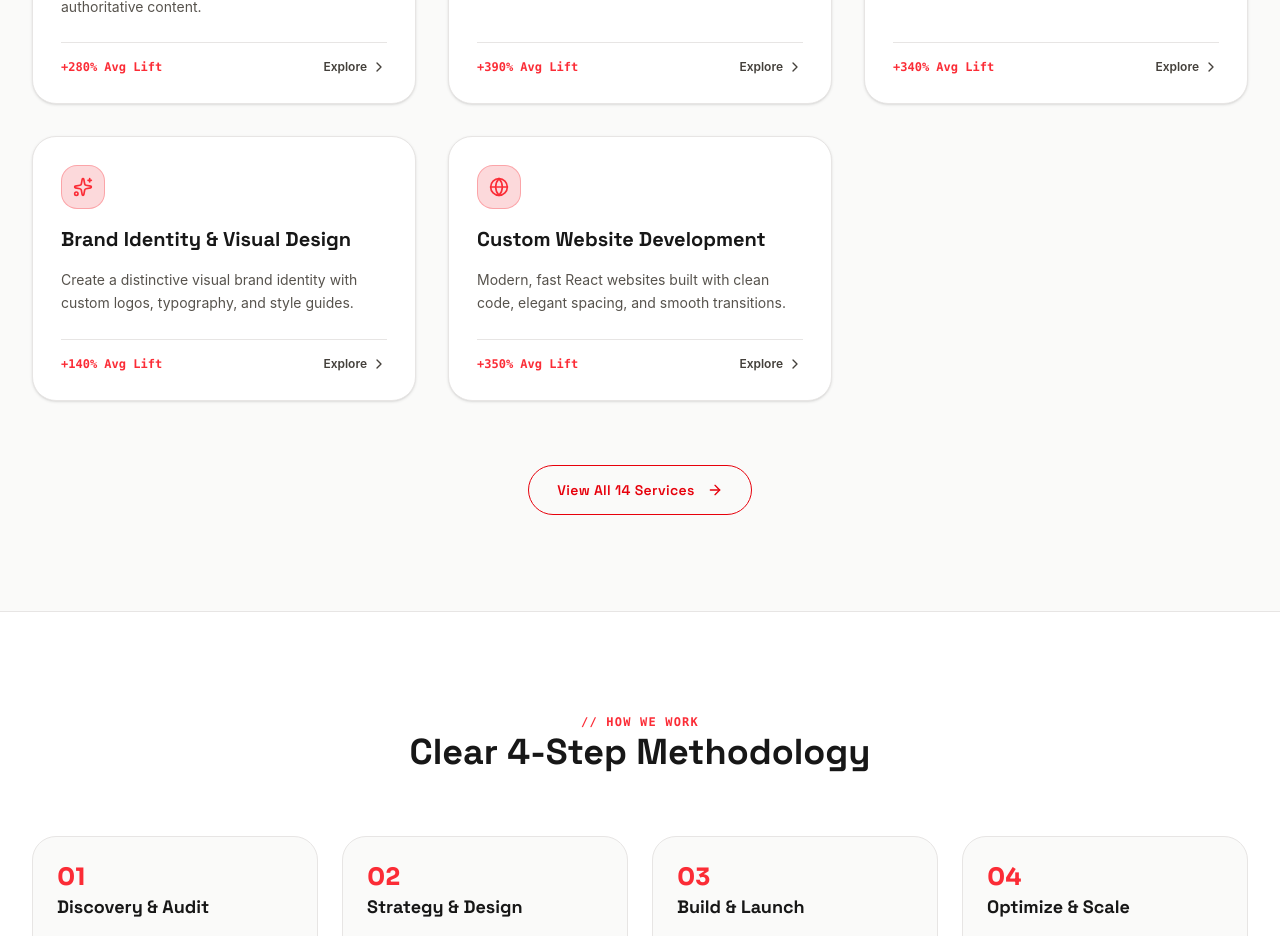
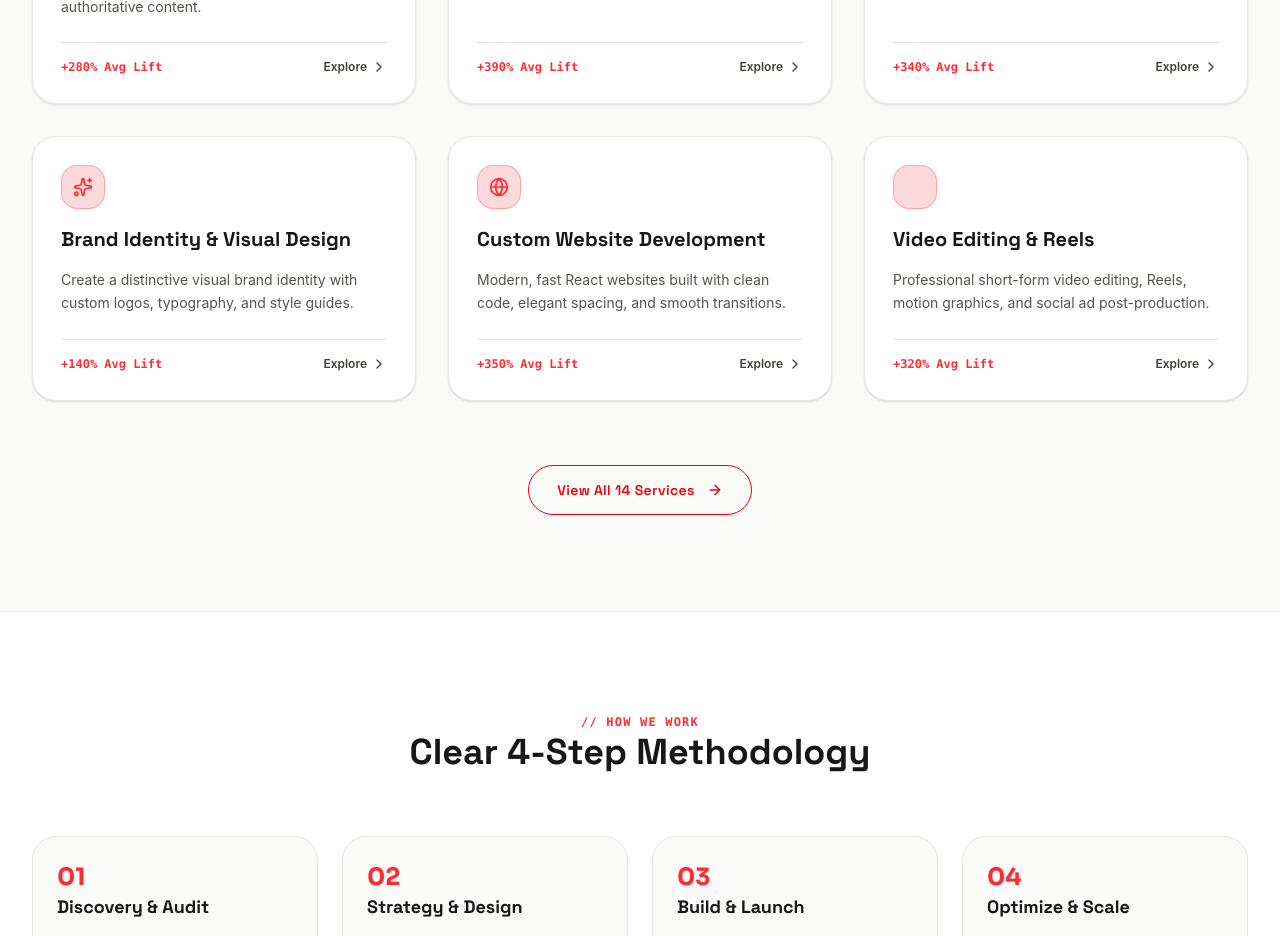
Before and after one commit to mythilijaikumar2-crypto/new-web-site-, a React (Vite) app: page / in a window 1280 px wide. Shown: the part 1940-2876 px from the top of the page. Built offline with nearby package versions, Linux system fonts and the light colour scheme.

Commit message:
Add Video Editing & Reels and Graphic Design & Visuals services

```diff
--- a/src/data/mockData.ts
+++ b/src/data/mockData.ts
@@ -142,6 +142,28 @@ export const SERVICES_DATA: Service[] = [
     iconName: 'Layout',
     features: ['User Flow Diagrams', 'Wireframes & Mockups', 'Clickable Figma Prototypes', 'Design System Library'],
     metrics: { avgGrowth: '+85% Retention', timeline: '3-5 Weeks', roas: '4.1x ROI' },
+  },
+  {
+    id: 'video-editing',
+    title: 'Video Editing & Reels',
+    category: 'Social & Branding',
+    shortDescription: 'Professional short-form video editing, Reels, motion graphics, and social ad post-production.',
+    fullDescription: 'Engaging short-form video editing, Reels, TikTok formats, motion graphics, and ad creative post-production.',
+    iconName: 'Video',
+    features: ['Short-Form Reel Production', 'Motion Graphics', 'Color Grading & Audio', 'Ad Creative Post-Production'],
+    metrics: { avgGrowth: '+320%', timeline: '1-2 Weeks', roas: '4.2x ROAS' },
+    featured: true,
+  },
+  {
+    id: 'graphic-design',
+    title: 'Graphic Design & Visuals',
+    category: 'Social & Branding',
+    shortDescription: 'Eye-catching visual designs, ad banners, social media posts, and marketing collateral.',
+    fullDescription: 'Custom ad banner design, social media graphics, promotional materials, and marketing collateral built to grab attention.',
+    iconName: 'Palette',
+    features: ['Ad Banner Design', 'Social Media Graphics', 'Marketing Collateral', 'Brand Visual Assets'],
+    metrics: { avgGrowth: '+250%', timeline: '1 Week', roas: '3.8x ROI' },
+    featured: true,
   },
 ];
 
```
